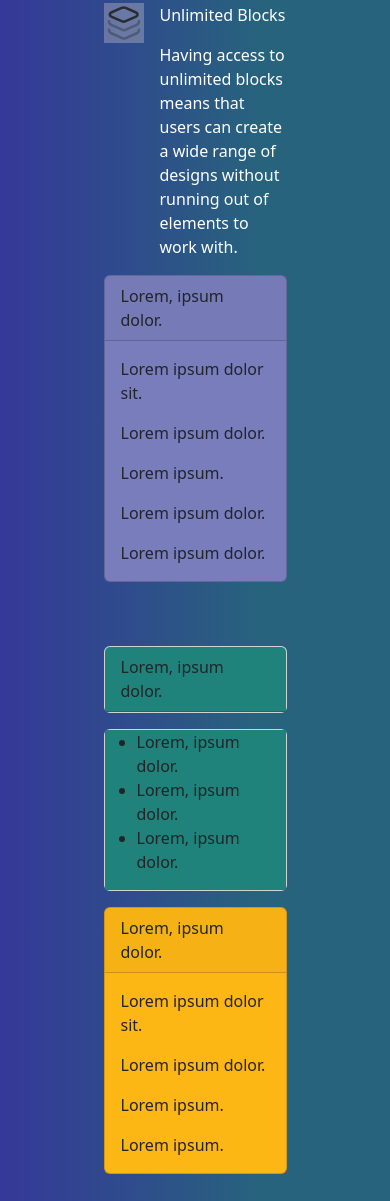
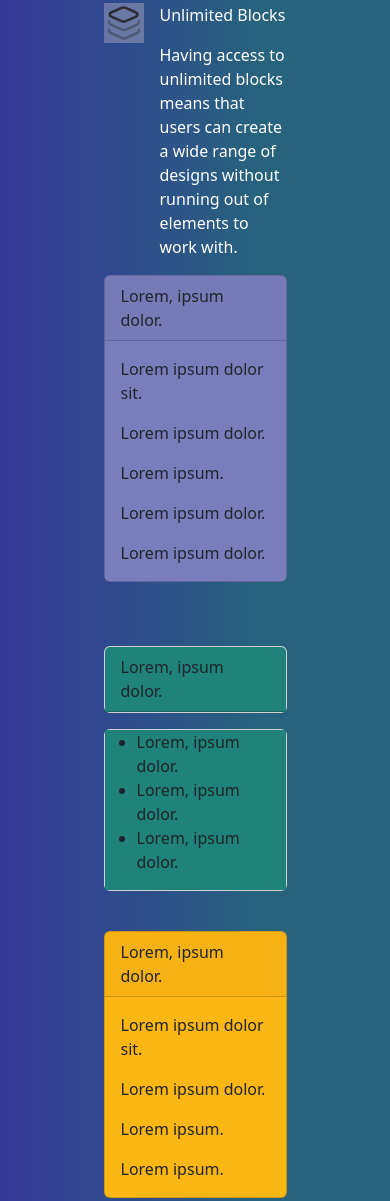
Before and after one commit to fakaha/Digidaw-Intermediate--Bootstrap, a plain HTML site: page index.html in a window 390 px wide. Shown: the part 595-1796 px from the top of the page. Drawn offline with nearby package versions, Linux system fonts and the light colour scheme.

Commit message:
fix mobile view (add margin aside)

```diff
--- a/index.html
+++ b/index.html
@@ -74,7 +74,7 @@
 
         </article>
 
-        <aside class="w-50 d-flex flex-column">
+        <aside class="w-50 d-flex flex-column gap-4 mb-5">
 
             <div class="row-one d-flex gap-5 container-fluid-sm">
 
--- a/style.css
+++ b/style.css
@@ -61,7 +61,6 @@ button.discover{
 @media screen and (max-width: 768px) {
     main{
         flex-direction: column;
-        /* width: 100%; */
         margin: auto;
     }
 
@@ -78,7 +77,6 @@ button.discover{
 
     .row-one{
         width: 100%;
-        /* flex-wrap: wrap; */
         flex-direction: column;
     }
 
```
